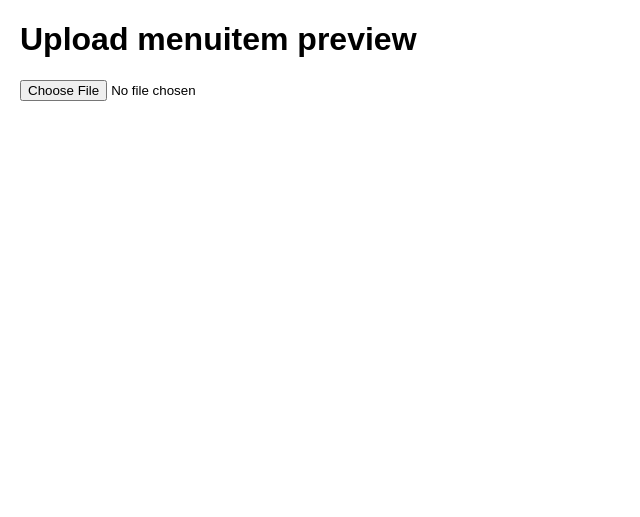
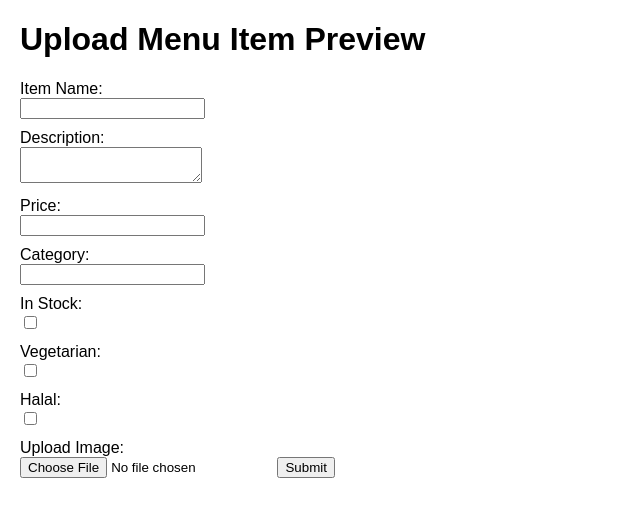
Before and after one commit to EmptySetOverHere/ie4727, a PHP site: page /add_menu_item.php in a window 1280 px wide. Shown: the top 517 px of the page, without its empty margins (0-640 px from the left). Run offline with PHP 8.4, Linux system fonts and the light colour scheme.

Commit message:
added menu_items_upload

```diff
--- a/frontend/privileged access-admin pages/add_menu_item.php
+++ b/frontend/privileged access-admin pages/add_menu_item.php
@@ -1,10 +1,9 @@
 <!DOCTYPE html>
-<!-- TODO page ugly -->
 <html lang="en">
 <head>
     <meta charset="UTF-8">
     <meta name="viewport" content="width=device-width, initial-scale=1.0">
-    <title>Image Upload Preview</title>
+    <title>Upload Menu Item Preview</title>
     <style>
         body {
             font-family: Arial, sans-serif;
@@ -14,12 +13,44 @@
             margin-top: 20px;
             max-width: 500px; /* Adjust as needed */
         }
+        label {
+            display: block;
+            margin-top: 10px;
+        }
     </style>
 </head>
 <body>
-    <h1>Upload menuitem preview</h1>
-    <input type="file" id="fileInput" accept="image/*">
-    <img id="preview" src="" alt="Image Preview" style="display: none;">
+    <h1>Upload Menu Item Preview</h1>
+
+    <form id="menuItemForm" action="../../backend/admin_add_menu_items/api_add_menu_item.php" method="post" enctype="multipart/form-data">
+        <label for="item_name">Item Name:</label>
+        <input type="text" id="item_name" name="item_name" required>
+
+        <label for="description">Description:</label>
+        <textarea id="description" name="description" required></textarea>
+
+        <label for="price">Price:</label>
+        <input type="number" id="price" name="price" step="0.01" required>
+
+        <label for="category">Category:</label>
+        <input type="text" id="category" name="category" required>
+
+        <label for="is_in_stock">In Stock:</label>
+        <input type="checkbox" id="is_in_stock" name="is_in_stock">
+
+        <label for="is_vegetarian">Vegetarian:</label>
+        <input type="checkbox" id="is_vegetarian" name="is_vegetarian">
+
+        <label for="is_halal">Halal:</label>
+        <input type="checkbox" id="is_halal" name="is_halal">
+
+        <label for="fileInput">Upload Image:</label>
+        <input type="file" id="fileInput" name="image" accept="image/*">
+
+        <img id="preview" src="" alt="Image Preview" style="display: none;">
+
+        <button type="submit">Submit</button>
+    </form>
 
     <script>
         document.getElementById('fileInput').addEventListener('change', function(event) {
@@ -34,6 +65,13 @@
                 reader.readAsDataURL(file);
             }
         });
+
+        // Allow form submission
+        document.getElementById('menuItemForm').addEventListener('submit', function(event) {
+            // Remove the preventDefault line to allow form submission
+            // event.preventDefault(); // Prevent actual submission for now
+            // You can add any additional validation or actions here if needed
+        });
     </script>
 </body>
 </html>
```
Also changed, not shown: backend/admin_add_menu_items/add_menu_item_execution.php (added, +106 -0 lines), backend/admin_add_menu_items/api_add_menu_item.php (renamed from backend/privileged access-admin pages/api_add_new_menuitem.php, +11 -8 lines), backend/update_profile/update_profile_execution.php (+6 -11 lines), nyan_catering.sql.
